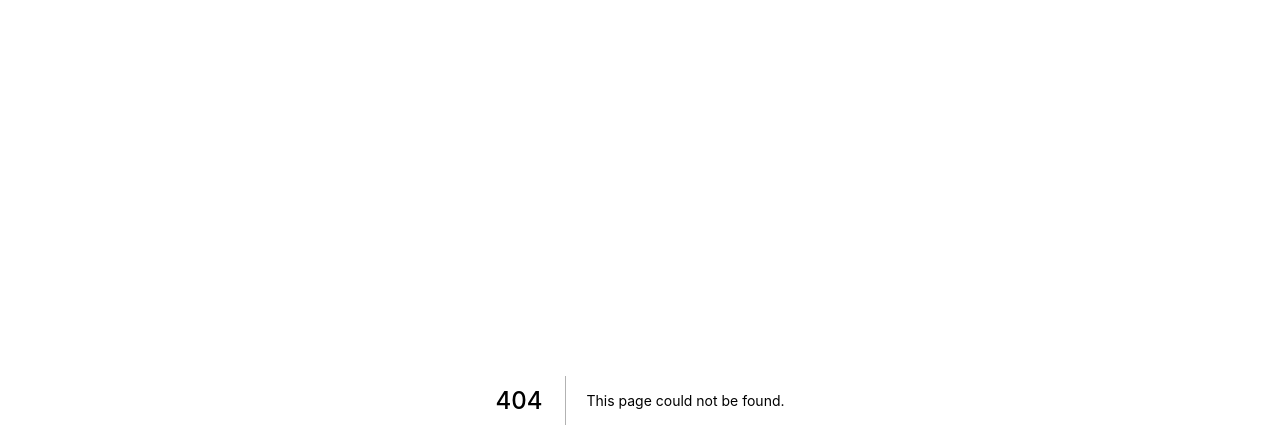
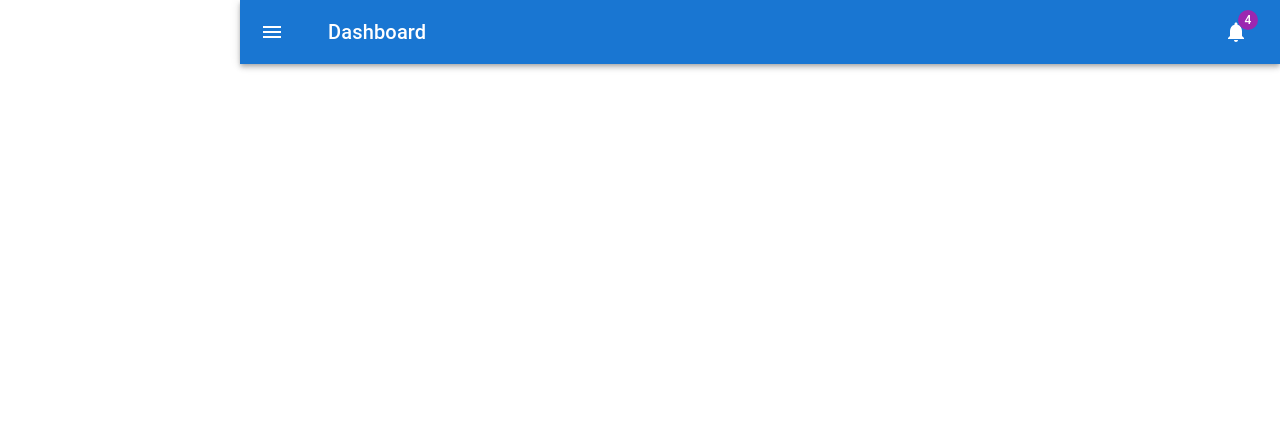
Before and after one commit to opchav/kommoney, a Next.js app: page /dashboard in a window 1280 px wide. Before the commit this address had no page. Shown: the top 448 px of the page. Built offline with nearby package versions, Linux system fonts and the light colour scheme.

Commit message:
add appbar to dashboard

```diff
--- /dev/null
+++ b/src/pages/dashboard.tsx
@@ -0,0 +1,79 @@
+import { styled } from "@mui/material/styles";
+import MuiAppBar, { AppBarProps as MuiAppBarProps } from "@mui/material/AppBar";
+import * as React from "react";
+import Toolbar from "@mui/material/Toolbar";
+import IconButton from "@mui/material/IconButton";
+import Typography from "@mui/material/Typography";
+import Badge from "@mui/material/Badge";
+
+// icons
+import MenuIcon from "@mui/icons-material/Menu";
+import NotificationsIcon from "@mui/icons-material/Notifications";
+
+const drawerWidth: number = 240;
+
+interface AppBarProps extends MuiAppBarProps {
+  open?: boolean;
+}
+
+const AppBar = styled(MuiAppBar, {
+  shouldForwardProp: (prop) => prop !== "open",
+})<AppBarProps>(({ theme, open }) => ({
+  zIndex: theme.zIndex.drawer + 1,
+  transition: theme.transitions.create(["width", "margin"], {
+    easing: theme.transitions.easing.sharp,
+    duration: theme.transitions.duration.leavingScreen,
+  }),
+  ...(open && {
+    marginLeft: drawerWidth,
+    width: `calc(100% - ${drawerWidth}px)`,
+    transition: theme.transitions.create(["width", "margin"], {
+      easing: theme.transitions.easing.sharp,
+      duration: theme.transitions.duration.leavingScreen,
+    }),
+  }),
+}));
+
+function DashboardContent() {
+  const [open, setOpen] = React.useState(true);
+  const toggleDrawer = () => {
+    setOpen(!open);
+  };
+
+  return (
+    <AppBar position="absolute" open={open}>
+      <Toolbar sx={{ pr: "24px" }}>
+        <IconButton
+          edge="start"
+          color="inherit"
+          aria-label="open drawer"
+          onClick={toggleDrawer}
+          sx={{
+            mr: "36px",
+            ...(open && { diplay: "none" }),
+          }}
+        >
+          <MenuIcon />
+        </IconButton>
+        <Typography
+          component="h1"
+          variant="h6"
+          color="inherit"
+          noWrap
+          sx={{ flexGrow: 1 }}
+        >
+          Dashboard
+        </Typography>
+        <IconButton color="inherit">
+          <Badge badgeContent={4} color="secondary">
+            <NotificationsIcon />
+          </Badge>
+        </IconButton>
+      </Toolbar>
+    </AppBar>
+  );
+}
+
+export default function Dashboard() {
+  return <DashboardContent />;
+}
```
